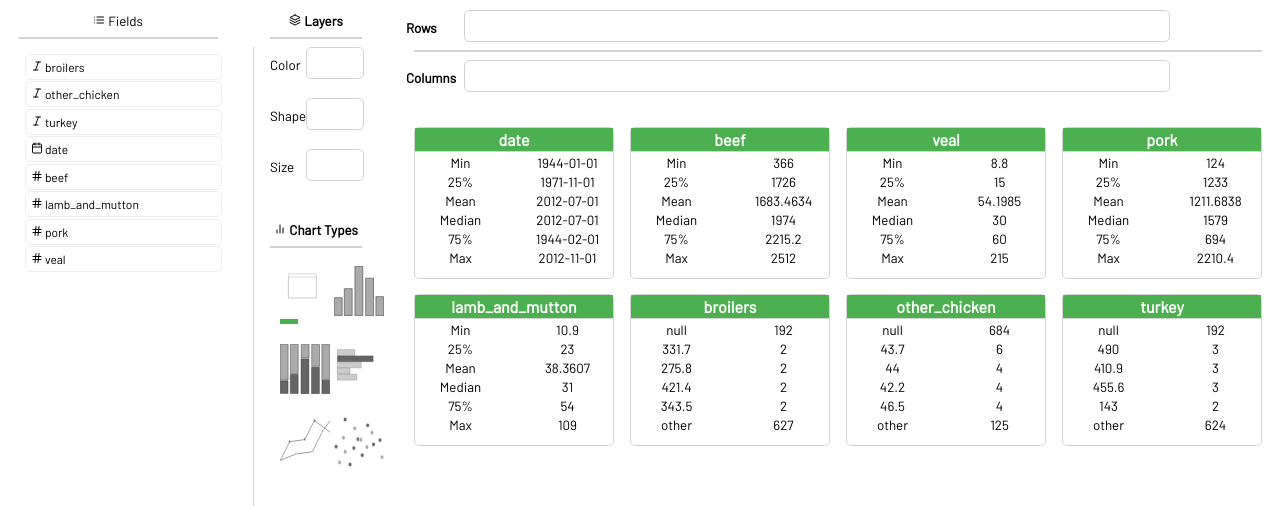
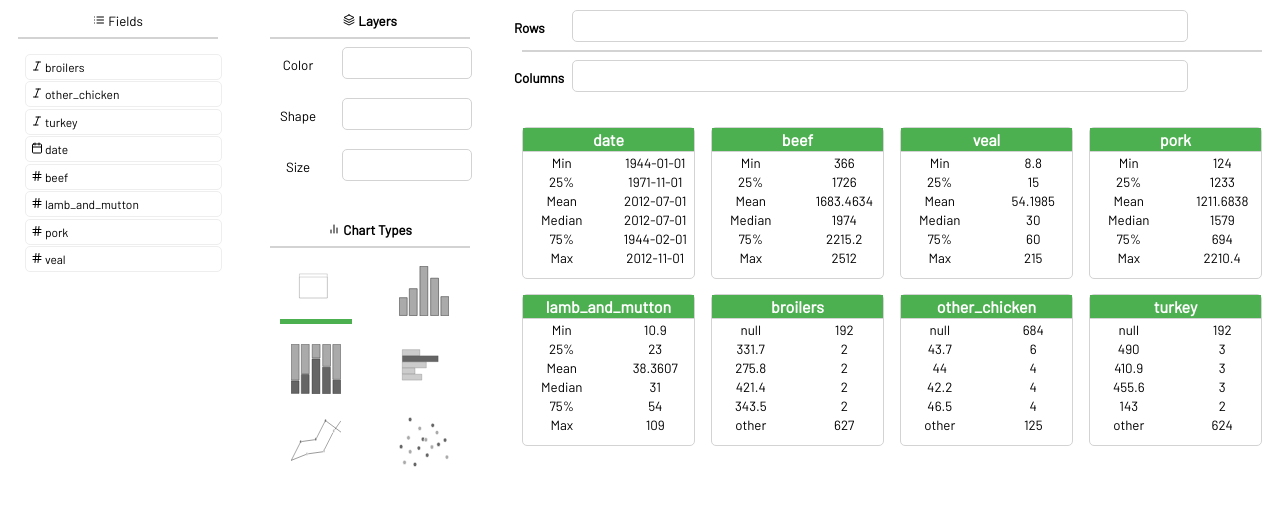
Before and after one commit to glamp/chartopotamus, a React (Create React App) app: page / in a window 1280 px wide. Shown: the top 506 px of the page. Built offline with nearby package versions, Linux system fonts and the light colour scheme.

Commit message:
sizing + borders

```diff
--- a/src/Tablue.js
+++ b/src/Tablue.js
@@ -278,7 +278,7 @@ class App extends React.Component {
                   <div
                     className="droppable-facet"
                     ref={provided.innerRef}
-                    style={{ border: 'none', borderRadius: 0, borderRight: '1px solid lightgrey', height: '100%', padding: 5, paddingRight: 30, }}
+                    style={{ border: 'none', height: '100%', padding: 5, paddingRight: 30, }}
                     >
                     {this.state.fields.map((item, index) => (
                       <Draggable
@@ -305,7 +305,7 @@ class App extends React.Component {
                 )}
               </Droppable>
             </Col>
-            <Col xs={1} className="center">
+            <Col xs={2} className="center">
               <LayersIcon size={12} />{' '}<small><b>Layers</b></small>
               <hr />
               <DroppableFacet name="Color" item={this.state.selectedColor} onClickX={() => this.setState({ selectedColor: {} })} />
@@ -319,7 +319,7 @@ class App extends React.Component {
               <hr />
               {availableCharts}
             </Col>
-            <Col xs={8}>
+            <Col xs={7}>
               <Row middle="xs">
                 <Col style={{ width: 50 }}>
                   <small><b>{'Rows'}{'   '}</b></small>
```
Also changed, not shown: 1 other file (tests, documents, lock files or other folders).
